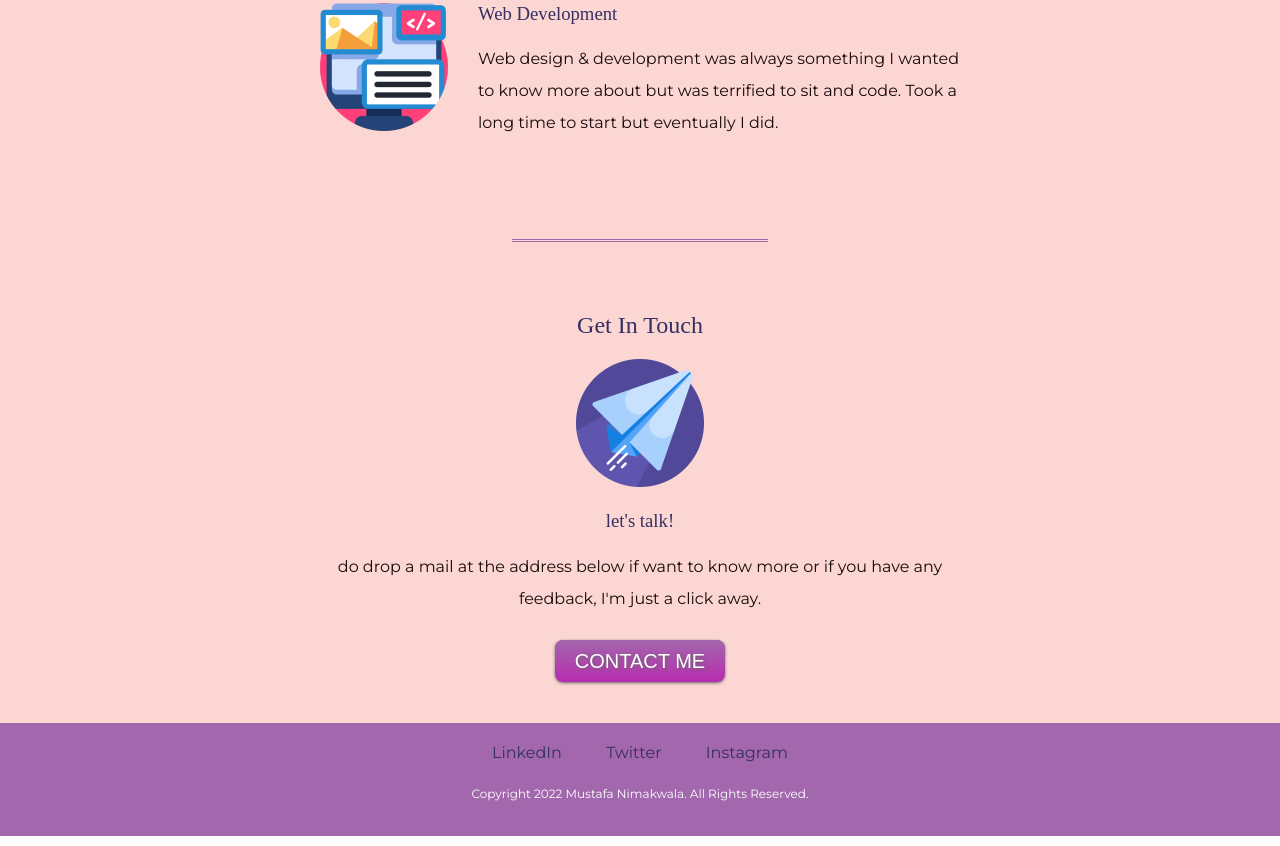
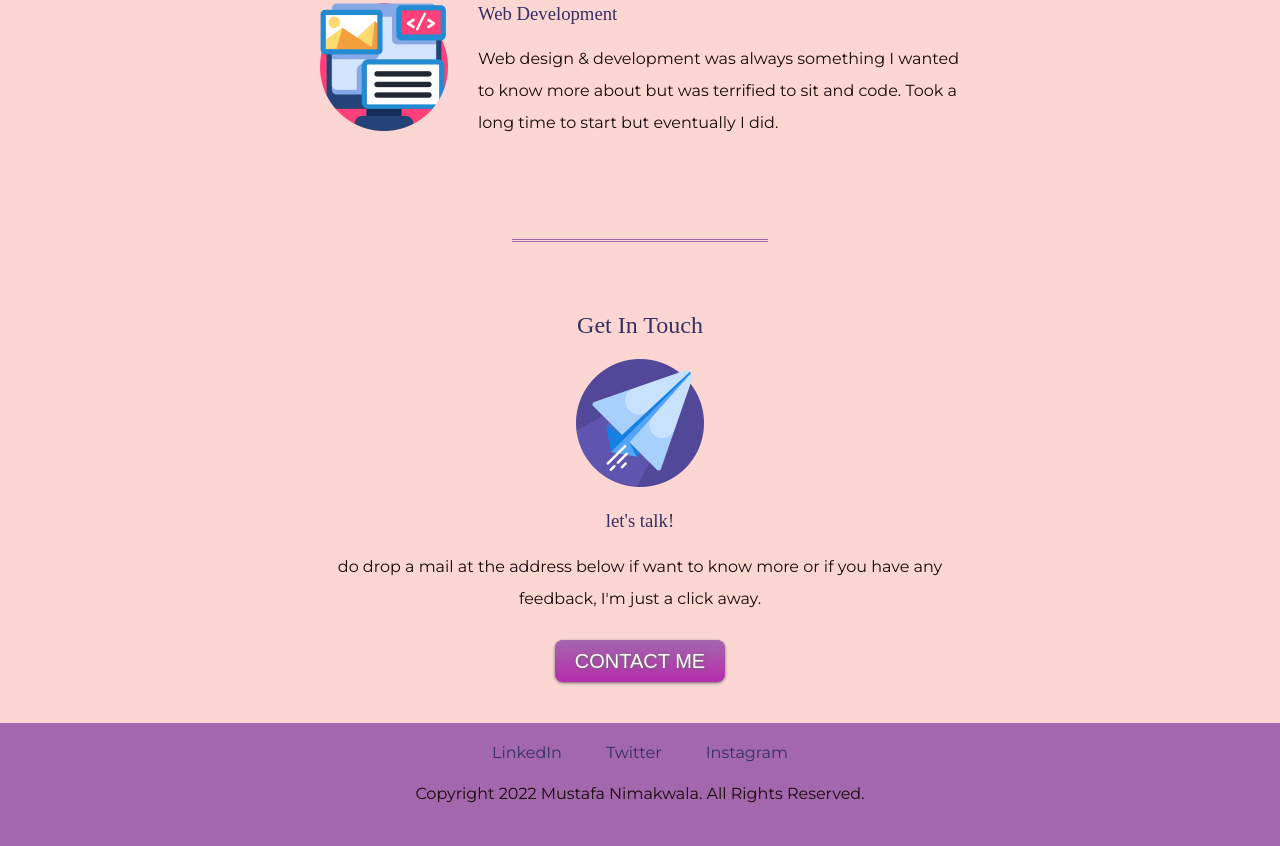
Before and after one commit to lukeskywlker/personal_site, a plain HTML site: page index.html in a window 1280 px wide. Shown: the part 1962-2808 px from the top of the page. Drawn offline with Linux system fonts and the light colour scheme; a web font is replaced by a local one.

Commit message:
footer deleted

```diff
--- a/CSS/styles.css
+++ b/CSS/styles.css
@@ -98,15 +98,6 @@ hr {
   color: #FBD6D2;
 }
 
-.p-footer {
-  padding: 20px 0 20px 0;
-  margin: 0 auto 0 auto;
-  width: 50%;
-  color: white;
-  padding-bottom: 10px;
-  font-size: 75%;
-}
-
 /***********CONTAINER ADDRESS*********/
 .top-container {
   background-color: white;
```
